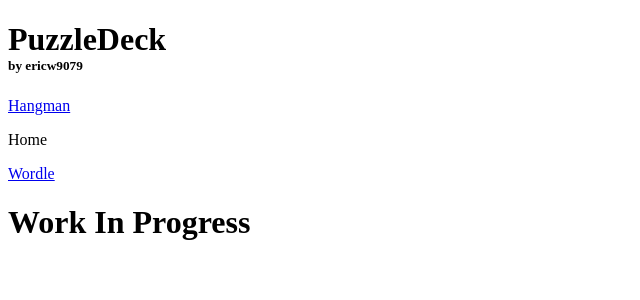
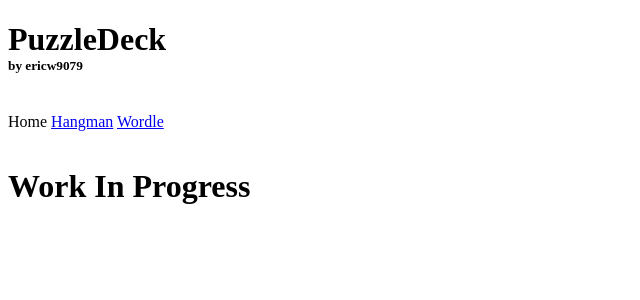
Before and after one commit to ericw9079/PuzzleDeck, a Jekyll site: the page built from docs/index.html, in a window 1280 px wide. Shown: the top 300 px of the page, without its empty margins (0-640 px from the left). Built offline with Jekyll 4.4.1, drawn with Linux system fonts in a browser that asks for light colours.

Commit message:
Update default.html

```diff
--- a/docs/_layouts/default.html
+++ b/docs/_layouts/default.html
@@ -8,7 +8,7 @@
 			.header h5 {
 				margin-top: 0px;
 			}
-			.header selected {
+			.header .selected {
 				display: inline-block;
 			}
 		</style>
@@ -22,7 +22,7 @@
 				by ericw9079
 			</h5>
 			<nav>
-			{% assign pages = site.html_pages | sort "priority", "last"%}
+			{% assign pages = site.html_pages | sort: "priority", "last"%}
 			{% for p in pages %}
 				{% if p.url == page.url %}
 					<p class="selected">{{ p.title | default: p.name }}</p>
```
